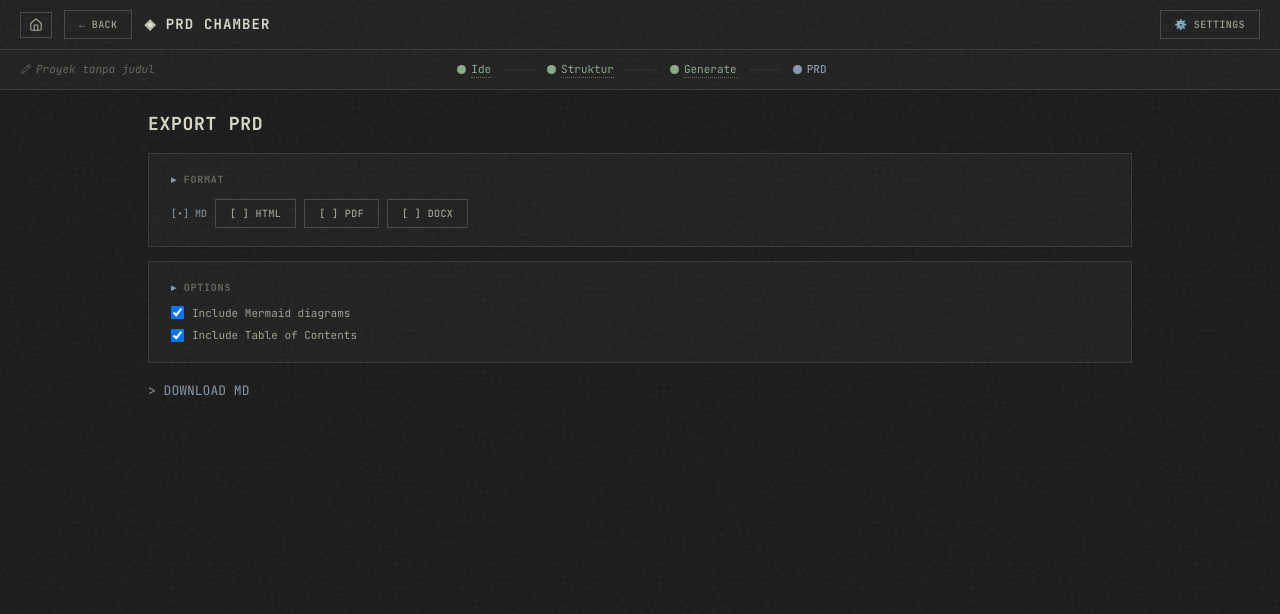
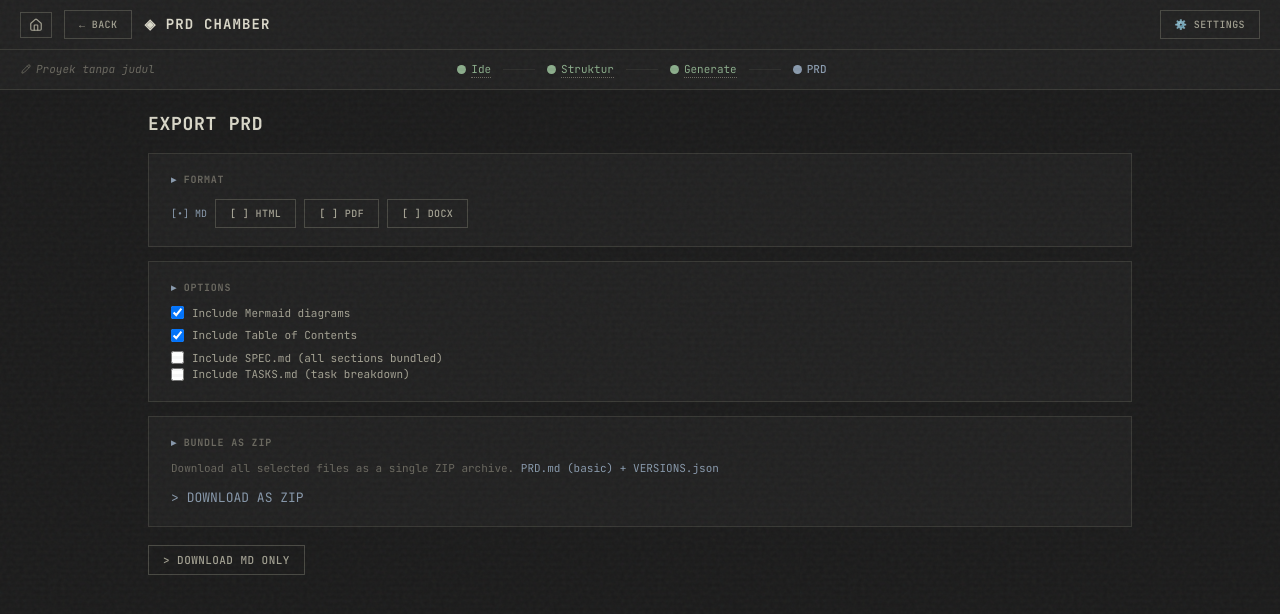
Before and after one commit to zettxh/prd-chamber, a React (Vite) app: page /project/1/export in a window 1280 px wide. Shown: the top 614 px of the page. Built offline with nearby package versions, Linux system fonts and the light colour scheme.

Commit message:
feat(phase-a-polish): SharePage markdown rendering + Export ZIP bundling
- SharePage: replace raw text with react-markdown + remark-gfm
- ExportPage: add jszip, SPEC.md + TASKS.md toggles, ZIP download
- LoginPage: route /login verified accessible
- Login gate deferred to Phase B (Opsi A)

```diff
--- a/package.json
+++ b/package.json
@@ -11,6 +11,7 @@
   },
   "dependencies": {
     "@xyflow/react": "^12.11.2",
+    "jszip": "^3.10.1",
     "lucide-react": "^1.25.0",
     "mermaid": "^11.16.0",
     "react": "^19.2.7",
--- a/src/pages/ExportPage.tsx
+++ b/src/pages/ExportPage.tsx
@@ -1,12 +1,96 @@
 import { useState } from 'react';
+import JSZip from 'jszip';
 import Layout from '../components/Layout';
+import { dummyPrdContent, dummyTasks, dummyVersions } from '../data/dummy';
 
 const formats = ['MD', 'HTML', 'PDF', 'DOCX'];
+
+// Helper: render simple markdown to plain text (for spec.md body)
+function mdToText(content: string): string {
+  return content
+    .replace(/^#{1,3}\s+/gm, '')
+    .replace(/\*\*(.+?)\*\*/g, '$1')
+    .replace(/`(.+?)`/g, '$1')
+    .replace(/\|(.+?)\|/g, (m) => m.split('|').filter(Boolean).join(' | '))
+    .replace(/---/g, '');
+}
+
+function buildSpecMd(): string {
+  const sections = Object.entries(dummyPrdContent)
+    .map(([key, content]) => {
+      const title = key.replace(/-/g, ' ').replace(/\b\w/g, c => c.toUpperCase());
+      return `# ${title}\n\n${content}`;
+    })
+    .join('\n\n---\n\n');
+  return `# SPEC.md — Aplikasi POS Kopi\n\nGenerated by PRD Chamber\nExported: ${new Date().toLocaleDateString('id-ID')}\n\n---\n\n${sections}`;
+}
+
+function buildTasksMd(): string {
+  const lines = ['# TASKS.md — Aplikasi POS Kopi\n', 'Generated by PRD Chamber\n\n---\n\n## Task Breakdown\n\n'];
+  for (const task of dummyTasks) {
+    lines.push(`### ${task.task}`);
+    lines.push(`- **Feature:** ${task.feature}`);
+    lines.push(`- **Phase:** ${task.phase}`);
+    lines.push(`- **Effort:** ${task.effort}`);
+    lines.push(`- **Status:** ${task.is_done ? '[x] Done' : '[ ] Pending'}`);
+    lines.push(`- ${task.description}\n`);
+  }
+  return lines.join('\n');
+}
 
 export default function ExportPage() {
   const [format, setFormat] = useState('MD');
   const [includeDiagrams, setIncludeDiagrams] = useState(true);
   const [includeToc, setIncludeToc] = useState(true);
+  const [includeSpec, setIncludeSpec] = useState(false);
+  const [includeTasks, setIncludeTasks] = useState(false);
+  const [isZipping, setIsZipping] = useState(false);
+
+  const handleDownloadSingle = () => {
+    alert(`Downloading ${format}...`);
+  };
+
+  const handleDownloadZip = async () => {
+    setIsZipping(true);
+    try {
+      const zip = new JSZip();
+      const folder = zip.folder('prd-chamber-aplikasi-pos-kopi');
+
+      // Always include the main PRD file
+      const prdContent = format === 'MD'
+        ? buildSpecMd()
+        : mdToText(buildSpecMd());
+
+      const ext = format === 'MD' ? 'md' : 'txt';
+      folder?.file(`PRD-Aplikasi-POS-Kopi.${ext}`, prdContent);
+
+      // Optionally include SPEC.md
+      if (includeSpec) {
+        folder?.file('SPEC.md', buildSpecMd());
+      }
+
+      // Optionally include TASKS.md
+      if (includeTasks) {
+        folder?.file('TASKS.md', buildTasksMd());
+      }
+
+      // Include version history as JSON
+      folder?.file('VERSIONS.json', JSON.stringify(dummyVersions, null, 2));
+
+      const blob = await zip.generateAsync({ type: 'blob' });
+      const url = URL.createObjectURL(blob);
+      const a = document.createElement('a');
+      a.href = url;
+      a.download = 'prd-chamber-aplikasi-pos-kopi.zip';
+      a.click();
+      URL.revokeObjectURL(url);
+    } catch (err) {
+      console.error(err);
+      alert('Failed to generate ZIP.');
+    } finally {
+      setIsZipping(false);
+    }
+  };
 
   return (
     <Layout showBack>
@@ -32,7 +116,7 @@ export default function ExportPage() {
         </div>
       </div>
 
-      <div className="term-panel" style={{ padding: '18px 22px', marginBottom: 18 }}>
+      <div className="term-panel" style={{ padding: '18px 22px', marginBottom: 14 }}>
         <div style={{ fontSize: 10, fontWeight: 700, textTransform: 'uppercase', letterSpacing: '0.08em', color: 'var(--text-muted)', marginBottom: 10 }}>
           <span style={{ color: 'var(--accent)' }}>▸ </span>OPTIONS
         </div>
@@ -40,14 +124,47 @@ export default function ExportPage() {
           <input type="checkbox" checked={includeDiagrams} onChange={e => setIncludeDiagrams(e.target.checked)} />
           Include Mermaid diagrams
         </label>
-        <label style={{ display: 'flex', alignItems: 'center', gap: 8, fontSize: 11, color: 'var(--text-secondary)', cursor: 'pointer' }}>
+        <label style={{ display: 'flex', alignItems: 'center', gap: 8, fontSize: 11, color: 'var(--text-secondary)', marginBottom: 6, cursor: 'pointer' }}>
           <input type="checkbox" checked={includeToc} onChange={e => setIncludeToc(e.target.checked)} />
           Include Table of Contents
         </label>
+        <label style={{ display: 'flex', alignItems: 'center', gap: 8, fontSize: 11, color: 'var(--text-secondary)', cursor: 'pointer' }}>
+          <input type="checkbox" checked={includeSpec} onChange={e => setIncludeSpec(e.target.checked)} />
+          Include SPEC.md (all sections bundled)
+        </label>
+        <label style={{ display: 'flex', alignItems: 'center', gap: 8, fontSize: 11, color: 'var(--text-secondary)', cursor: 'pointer' }}>
+          <input type="checkbox" checked={includeTasks} onChange={e => setIncludeTasks(e.target.checked)} />
+          Include TASKS.md (task breakdown)
+        </label>
       </div>
 
-      <button className="term-btn-accent" onClick={() => alert(`Downloading ${format}...`)}>
-        {'>'} DOWNLOAD {format}
+      <div className="term-panel" style={{ padding: '18px 22px', marginBottom: 18 }}>
+        <div style={{ fontSize: 10, fontWeight: 700, textTransform: 'uppercase', letterSpacing: '0.08em', color: 'var(--text-muted)', marginBottom: 10 }}>
+          <span style={{ color: 'var(--accent)' }}>▸ </span>BUNDLE AS ZIP
+        </div>
+        <p style={{ fontSize: 11, color: 'var(--text-muted)', marginBottom: 12 }}>
+          Download all selected files as a single ZIP archive.
+          {' '}
+          <span style={{ color: 'var(--accent)' }}>
+            {includeSpec && 'SPEC.md + '}
+            {includeTasks && 'TASKS.md + '}
+            PRD.{format === 'MD' ? 'md' : 'txt'}
+            {(!includeSpec && !includeTasks) ? ' (basic)' : ''}
+            {' + VERSIONS.json'}
+          </span>
+        </p>
+        <button
+          className="term-btn-accent"
+          onClick={handleDownloadZip}
+          disabled={isZipping}
+          style={{ opacity: isZipping ? 0.6 : 1 }}
+        >
+          {'>'} {isZipping ? 'GENERATING...' : 'DOWNLOAD AS ZIP'}
+        </button>
+      </div>
+
+      <button className="term-btn" onClick={handleDownloadSingle}>
+        {'>'} DOWNLOAD {format} ONLY
       </button>
     </Layout>
   );
--- a/src/pages/SharePage.tsx
+++ b/src/pages/SharePage.tsx
@@ -1,3 +1,5 @@
+import ReactMarkdown from 'react-markdown';
+import remarkGfm from 'remark-gfm';
 import Layout from '../components/Layout';
 import { dummyPrdContent } from '../data/dummy';
 
@@ -11,9 +13,106 @@ export default function SharePage() {
         <span style={{ color: 'var(--text-muted)' }}>TOKEN: xyz-abc-123</span>
       </div>
 
-      <div className="term-panel" style={{ padding: '24px 28px', fontSize: 12, lineHeight: 1.8, color: 'var(--text-secondary)', maxWidth: 700 }}>
-        <h2 style={{ fontFamily: 'var(--font-mono)', fontSize: 15, fontWeight: 700, color: 'var(--accent)', marginBottom: 12 }}>Executive Summary</h2>
-        <div style={{ whiteSpace: 'pre-wrap' }}>{content}</div>
+      <div
+        className="term-panel"
+        style={{
+          padding: '24px 28px',
+          fontSize: 12,
+          lineHeight: 1.8,
+          color: 'var(--text-secondary)',
+          maxWidth: 700,
+        }}
+      >
+        <h2 style={{
+          fontFamily: 'var(--font-mono)',
+          fontSize: 15,
+          fontWeight: 700,
+          color: 'var(--accent)',
+          marginBottom: 16,
+        }}>
+          Executive Summary
+        </h2>
+
+        <ReactMarkdown
+          remarkPlugins={[remarkGfm]}
+          components={{
+            h1: ({ children }) => (
+              <h1 style={{ fontFamily: 'var(--font-mono)', fontSize: 16, fontWeight: 700, color: 'var(--text-primary)', marginBottom: 10, marginTop: 20 }}>{children}</h1>
+            ),
+            h2: ({ children }) => (
+              <h2 style={{ fontFamily: 'var(--font-mono)', fontSize: 14, fontWeight: 700, color: 'var(--accent)', marginBottom: 8, marginTop: 18 }}>{children}</h2>
+            ),
+            h3: ({ children }) => (
+              <h3 style={{ fontFamily: 'var(--font-mono)', fontSize: 12, fontWeight: 700, color: 'var(--text-primary)', marginBottom: 6, marginTop: 14 }}>{children}</h3>
+            ),
+            p: ({ children }) => (
+              <p style={{ marginBottom: 10, color: 'var(--text-secondary)' }}>{children}</p>
+            ),
+            ul: ({ children }) => (
+              <ul style={{ paddingLeft: 20, marginBottom: 10, color: 'var(--text-secondary)' }}>{children}</ul>
+            ),
+            ol: ({ children }) => (
+              <ol style={{ paddingLeft: 20, marginBottom: 10, color: 'var(--text-secondary)' }}>{children}</ol>
+            ),
+            li: ({ children }) => (
+              <li style={{ marginBottom: 4 }}>{children}</li>
+            ),
+            table: ({ children }) => (
+              <div style={{ overflowX: 'auto', marginBottom: 12 }}>
+                <table style={{ width: '100%', borderCollapse: 'collapse', fontSize: 11 }}>
+                  {children}
+                </table>
+              </div>
+            ),
+            th: ({ children }) => (
+              <th style={{ padding: '6px 10px', background: 'var(--surface-raised)', color: 'var(--accent)', borderBottom: '1px solid var(--border)', fontWeight: 700, textAlign: 'left' }}>{children}</th>
+            ),
+            td: ({ children }) => (
+              <td style={{ padding: '5px 10px', borderBottom: '1px solid var(--border)', color: 'var(--text-secondary)' }}>{children}</td>
+            ),
+            code: ({ children }) => (
+              <code style={{
+                fontFamily: 'var(--font-mono)',
+                fontSize: 11,
+                background: 'var(--surface-raised)',
+                padding: '1px 5px',
+                borderRadius: 4,
+                color: 'var(--accent)',
+              }}>
+                {children}
+              </code>
+            ),
+            pre: ({ children }) => (
+              <pre style={{
+                background: 'var(--surface-raised)',
+                padding: '12px 16px',
+                borderRadius: 6,
+                overflowX: 'auto',
+                marginBottom: 12,
+                border: '1px solid var(--border)',
+              }}>
+                {children}
+              </pre>
+            ),
+            blockquote: ({ children }) => (
+              <blockquote style={{
+                borderLeft: '3px solid var(--accent)',
+                paddingLeft: 14,
+                marginLeft: 0,
+                marginBottom: 10,
+                color: 'var(--text-muted)',
+                fontStyle: 'italic',
+              }}>
+                {children}
+              </blockquote>
+            ),
+            strong: ({ children }) => (
+              <strong style={{ color: 'var(--text-primary)', fontWeight: 700 }}>{children}</strong>
+            ),
+          }}
+        >
+          {content}
+        </ReactMarkdown>
       </div>
     </Layout>
   );
```
Also changed, not shown: 1 other file (tests, documents, lock files or other folders).
